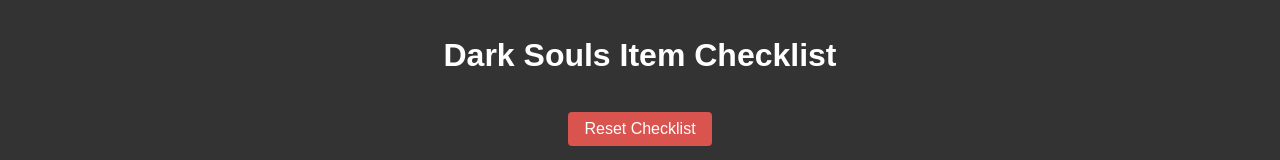
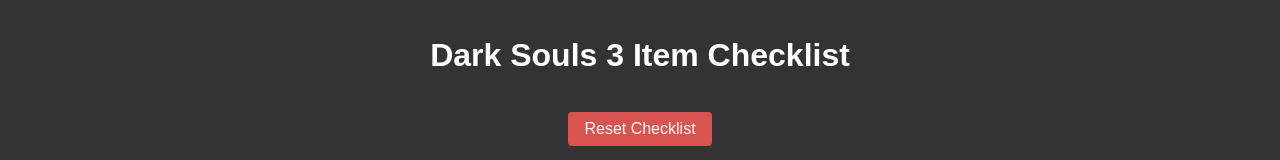
Before and after one commit to SamSch1/dark-souls-checklist, a plain HTML site: page index.html in a window 1280 px wide. Shown: the top 160 px of the page. Drawn offline with Linux system fonts and the light colour scheme.

Commit message:
Update index.html

```diff
--- a/index.html
+++ b/index.html
@@ -8,7 +8,7 @@
 </head>
 <body>
     <header>
-        <h1>Dark Souls Item Checklist</h1>
+        <h1>Dark Souls 3 Item Checklist</h1>
         <button id="reset-button">Reset Checklist</button>
     </header>
     <main>
```
